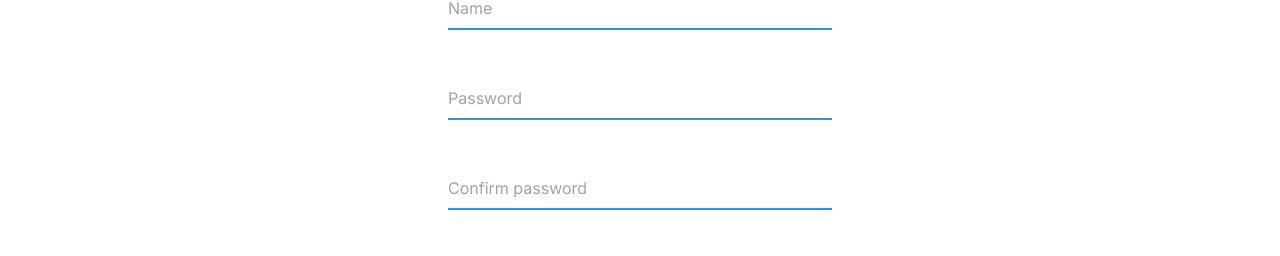
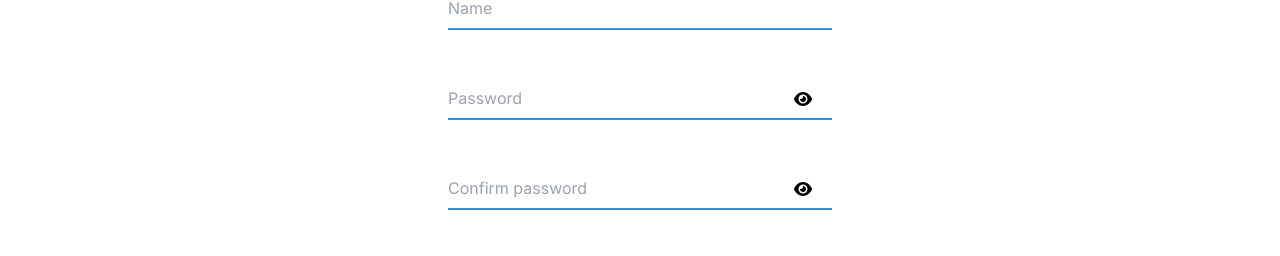
Before and after one commit to franciskershaw/salary-split-v2, a Next.js app in the folder client/: page /register in a window 1280 px wide. Shown: the part 338-594 px from the top of the page. Built offline with nearby package versions, Linux system fonts and the light colour scheme; no server answers.

Commit message:
Show password option in auth form

```diff
--- a/client/package.json
+++ b/client/package.json
@@ -9,6 +9,10 @@
     "lint": "next lint"
   },
   "dependencies": {
+    "@fortawesome/fontawesome-svg-core": "^6.4.2",
+    "@fortawesome/free-regular-svg-icons": "^6.4.2",
+    "@fortawesome/free-solid-svg-icons": "^6.4.2",
+    "@fortawesome/react-fontawesome": "^0.2.0",
     "@tanstack/react-query": "^4.36.1",
     "@tanstack/react-query-devtools": "^4.36.1",
     "axios": "^1.5.1",
--- a/client/src/components/AuthForm/AuthForm.tsx
+++ b/client/src/components/AuthForm/AuthForm.tsx
@@ -1,7 +1,9 @@
 'use client';
-import { useState } from 'react';
+import { useState, useEffect } from 'react';
 import useAuth from '@/hooks/auth/useAuth';
 import styles from './AuthForm.module.scss';
+import { FontAwesomeIcon } from '@fortawesome/react-fontawesome';
+import { faEye, faEyeSlash } from '@fortawesome/free-solid-svg-icons';
 
 type AuthType = 'login' | 'register';
 
@@ -23,6 +25,9 @@ const AuthForm: React.FC<AuthFormProps> = ({ type }) => {
     password: false,
     confirmPassword: false,
   });
+
+  const [passwordVisible, setPasswordVisible] = useState(false);
+  const [confirmPasswordVisible, setConfirmPasswordVisible] = useState(false);
 
   const handleFocus = (e: React.FocusEvent<HTMLInputElement>) => {
     setFocusState((prev) => ({ ...prev, [e.target.name]: true }));
@@ -119,7 +124,7 @@ const AuthForm: React.FC<AuthFormProps> = ({ type }) => {
               focusState.password || formData.password ? styles.focused : ''
             }`}>
             <input
-              type="password"
+              type={passwordVisible ? 'text' : 'password'}
               className={styles.inputLine}
               placeholder={
                 focusState.password || formData.password ? '' : 'Password'
@@ -133,6 +138,12 @@ const AuthForm: React.FC<AuthFormProps> = ({ type }) => {
             <label htmlFor="" className={styles.label}>
               Password
             </label>
+            <button
+              type="button"
+              onClick={() => setPasswordVisible((prev) => !prev)}
+              className="absolute inset-y-0 right-0 pr-5 flex items-center">
+              <FontAwesomeIcon icon={passwordVisible ? faEyeSlash : faEye} />
+            </button>
           </div>
           {type === 'register' && (
             <div
@@ -142,7 +153,7 @@ const AuthForm: React.FC<AuthFormProps> = ({ type }) => {
                   : ''
               }`}>
               <input
-                type="password"
+                type={confirmPasswordVisible ? 'text' : 'password'}
                 className={styles.inputLine}
                 placeholder={
                   focusState.confirmPassword || formData.confirmPassword
@@ -158,6 +169,14 @@ const AuthForm: React.FC<AuthFormProps> = ({ type }) => {
               <label htmlFor="" className={styles.label}>
                 Confirm password
               </label>
+              <button
+                type="button"
+                onClick={() => setConfirmPasswordVisible((prev) => !prev)}
+                className="absolute inset-y-0 right-0 pr-5 flex items-center">
+                <FontAwesomeIcon
+                  icon={confirmPasswordVisible ? faEyeSlash : faEye}
+                />
+              </button>
             </div>
           )}
 
```
Also changed, not shown: 1 other file (tests, documents, lock files or other folders).
